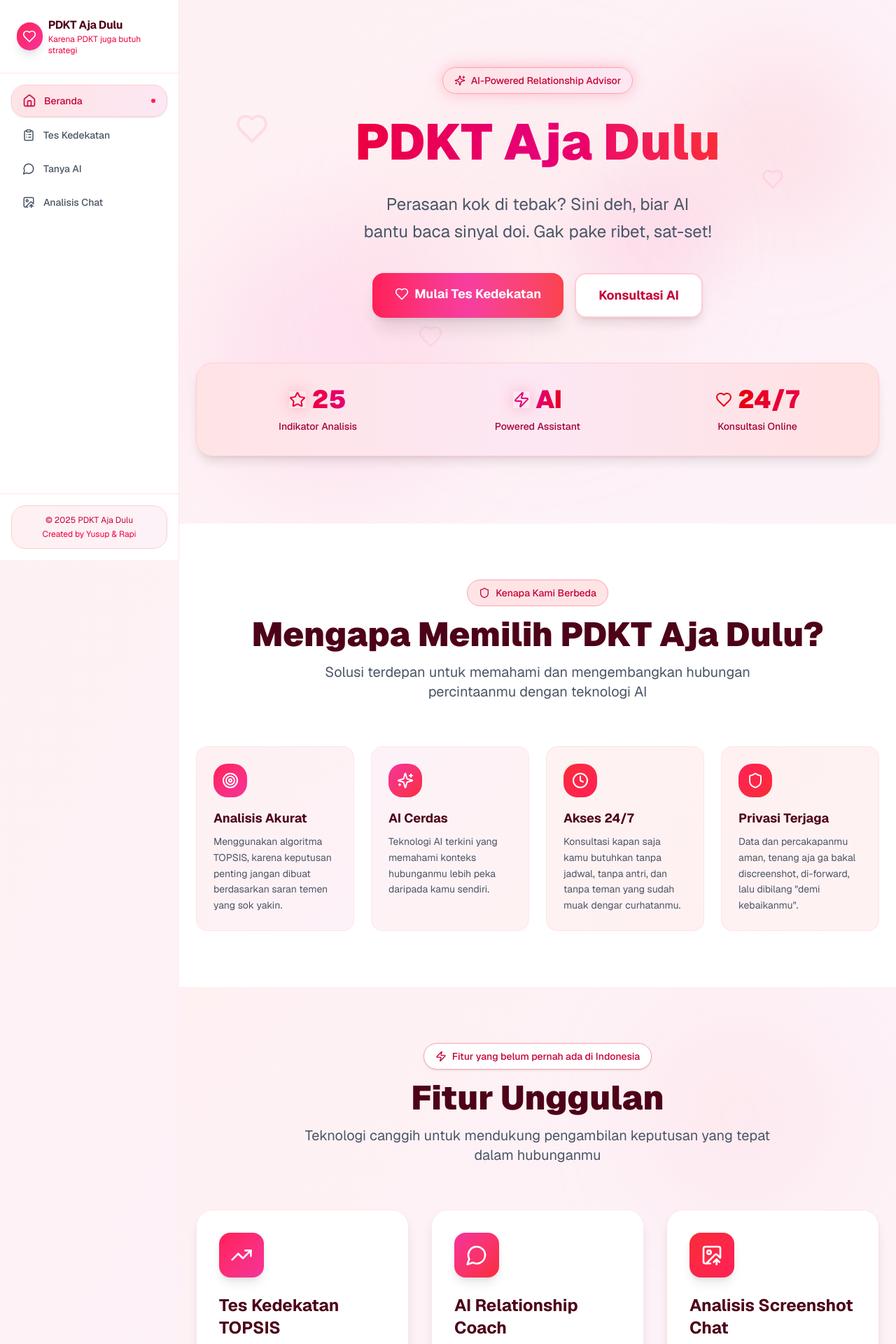
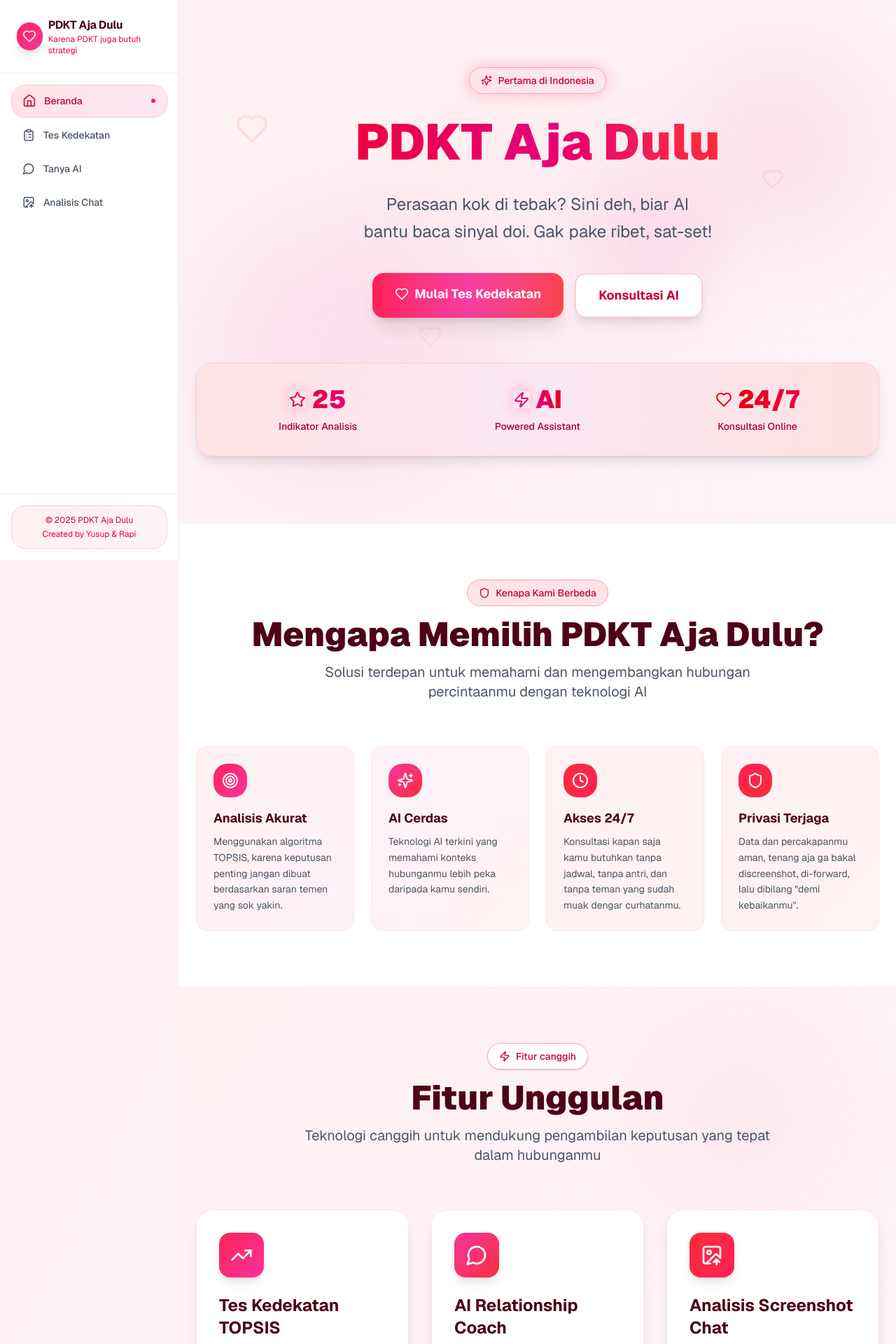
Before and after one commit to Yusuf04A/PDKTAjaDulu, a Next.js app: page / in a window 1280 px wide. Shown: the top 1920 px of the page at 70% size. Built offline with nearby package versions, Linux system fonts and the light colour scheme.

Commit message:
ubah skor

```diff
--- a/app/page.tsx
+++ b/app/page.tsx
@@ -73,7 +73,7 @@ export default function HomePage() {
             <div className="text-center space-y-6 mb-16">
               <div className="inline-flex items-center gap-2 px-4 py-2 rounded-full bg-gradient-to-r from-rose-100 to-pink-100 border border-rose-300 text-sm font-medium text-rose-700 animate-pulse-glow">
                 <Sparkles size={16} />
-                AI-Powered Relationship Advisor
+                Pertama di Indonesia
               </div>
 
               <h1 className="text-5xl md:text-7xl font-black text-balance leading-tight">
@@ -218,7 +218,7 @@ export default function HomePage() {
             <div className="text-center mb-16">
               <div className="inline-flex items-center gap-2 px-4 py-2 rounded-full bg-white border border-rose-300 text-sm font-medium text-rose-700 mb-4 shadow-sm">
                 <Zap size={16} />
-                Fitur yang belum pernah ada di Indonesia
+                Fitur canggih
               </div>
               <h2 className="text-4xl md:text-5xl font-black text-rose-950 mb-4">Fitur Unggulan</h2>
               <p className="text-xl text-gray-600 max-w-2xl mx-auto text-pretty">
--- a/app/test/page.tsx
+++ b/app/test/page.tsx
@@ -38,19 +38,19 @@ function calculateTopsis(answers: Record<number, number>) {
   let recommendation = "";
   let description = "";
 
-  if (overallScore >= 0.8) {
+  if (overallScore >= 1) {
     recommendation = "Gas Serius! Cocok banget asli";
     description =
       "Semua sinyal hijau nyala. Nyambung, effort ada, dan momennya pas. Kalau ini masih kamu raguin, masalahnya bukan di hubungannya.";
-  } else if (overallScore >= 0.6) {
+  } else if (overallScore >= 0.7) {
     recommendation = "Aman Buat Diperjuangin";
     description =
       "Chemistry ada, sinyalnya jelas, tinggal konsistensi. Bukan yang instan, tapi jelas bukan buang-buang waktu.";
-  } else if (overallScore >= 0.4) {
+  } else if (overallScore >= 0.5) {
     recommendation = "50:50 Tergantung Keberanian";
     description =
       "Ada potensi, tapi juga ada banyak tanda tanya. Bisa lanjut kalau berani, bisa bubar kalau capek.";
-  } else if (overallScore >= 0.4) {
+  } else if (overallScore >= 0.3) {
     recommendation = "Jangan Terlalu Baper";
     description =
       "Sinyalnya campur aduk dan effort-nya nggak seimbang. Kalau lanjut, siap-siap lebih capek dari senengnya.";
```
